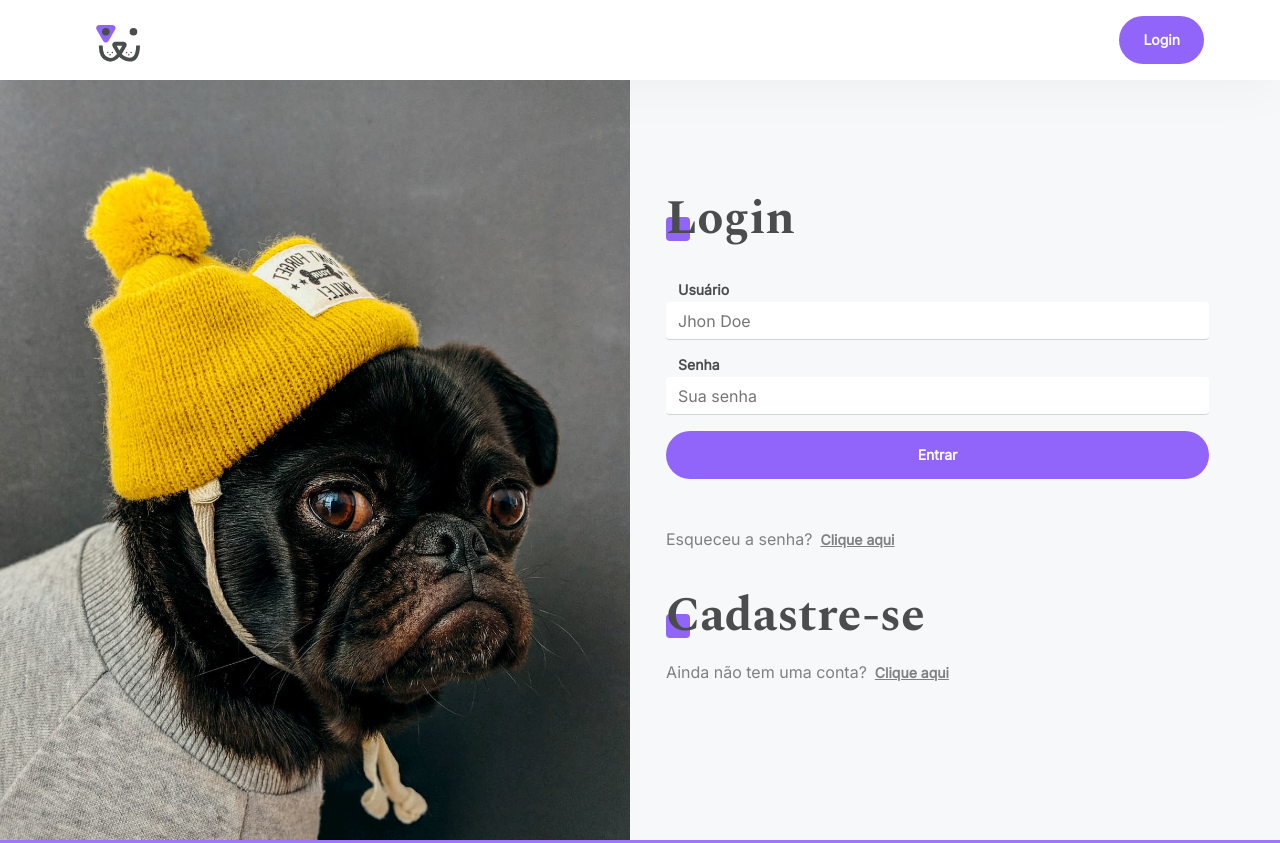
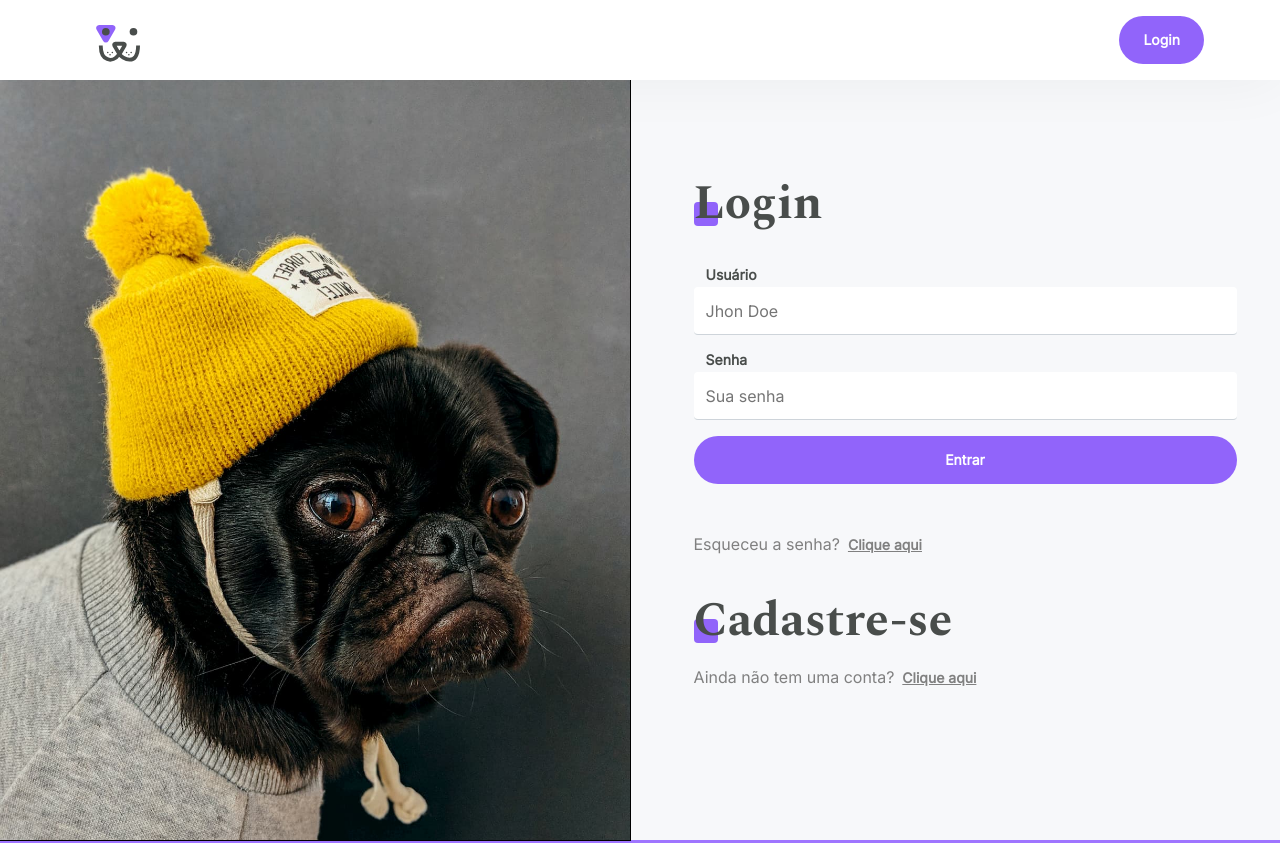
Before and after one commit to dfsilvadev/dogs, a React (Create React App) app: page /login in a window 1280 px wide. Shown: the top 843 px of the page. Built offline with nearby package versions, Linux system fonts and the light colour scheme.

Commit message:
feat: mudando a tela Login

```diff
--- a/src/components/Input/styles.module.scss
+++ b/src/components/Input/styles.module.scss
@@ -4,7 +4,7 @@
 
 .form-control {
   width: 100%;
-  height: 2.375rem;
+  height: 3rem;
   padding: 0.375rem 0.75rem;
   border-style: none none solid;
   border-color: var(--gray-150);
--- a/src/styles/pages/Login.module.scss
+++ b/src/styles/pages/Login.module.scss
@@ -6,8 +6,12 @@
   @media (min-width: 576px) {
     grid-template-columns: repeat(2, 1fr);
     gap: 1.25rem;
+    place-items: center;
 
     &::before {
+      border: 1px solid #000;
+      width: 100%;
+      height: 100%;
       display: block;
       content: "";
       background: url("../../assets/bg-login.jpg") no-repeat center center;
@@ -17,7 +21,7 @@
 }
 
 .form {
+  width: min(575px, 100%);
   display: flex;
   align-items: center;
-  width: min(575px, 100%);
 }
```
